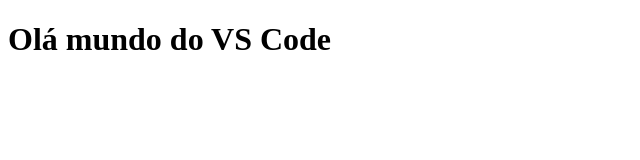
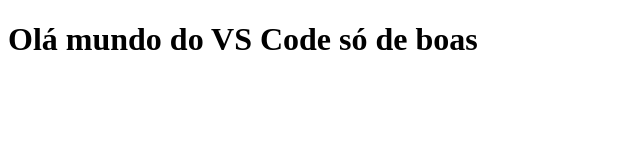
Before and after one commit to ADRIANO-SILVEIRA1984/teste-vscode, a plain HTML site: page index.html in a window 1280 px wide. Shown: the whole page, without its empty margins (0-640 px from the left). Drawn offline with Linux system fonts and the light colour scheme.

Commit message:
Update index.html

```diff
--- a/index.html
+++ b/index.html
@@ -7,6 +7,6 @@
     <title>Document</title>
 </head>
 <body>
-    <h1>Olá mundo  do VS Code
+    <h1>Olá mundo  do VS Code só de boas
 </body>
 </html>
```
